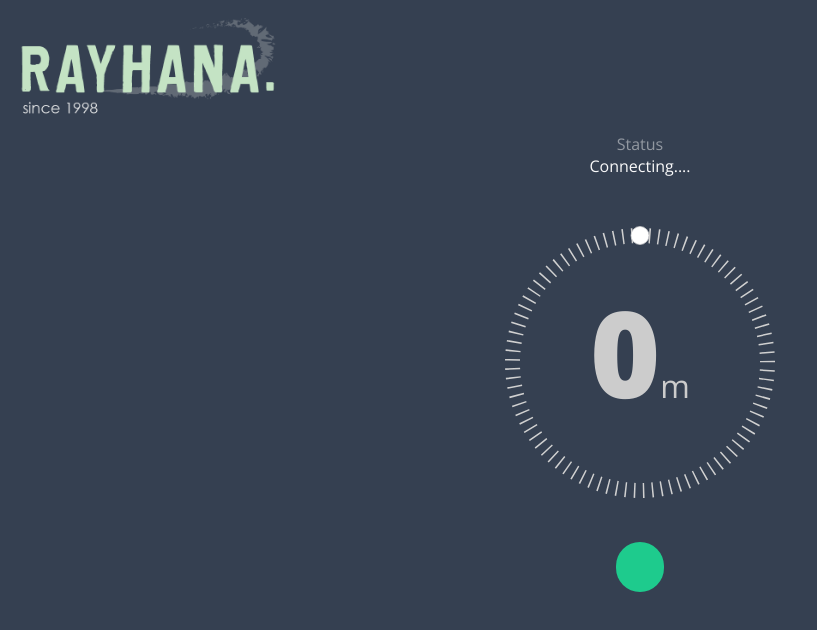
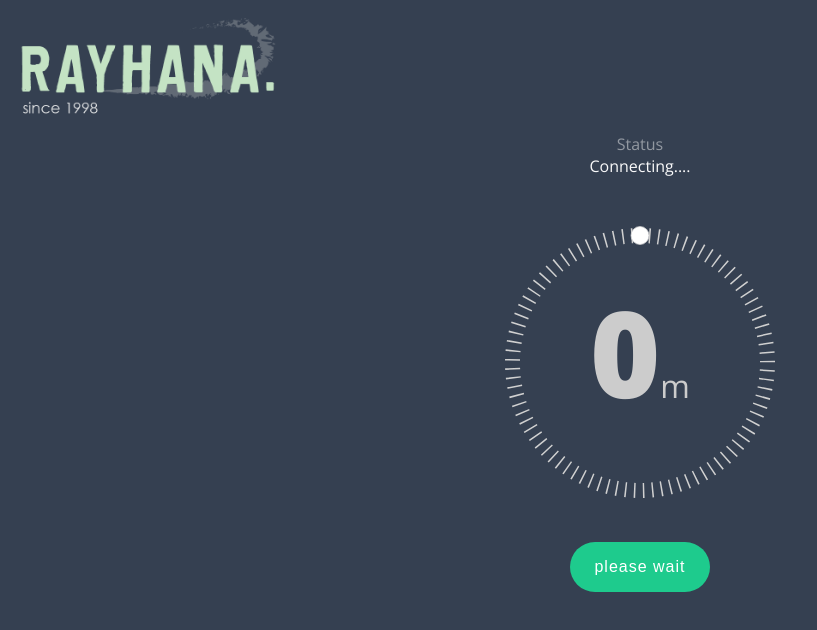
Before and after one commit to userid7/kranrayhana11, a plain HTML site: page index.html in a window 1280 px wide. Shown: the whole page, without its empty margins (0-817 px from the left). Drawn offline with nearby package versions, Linux system fonts and the light colour scheme; no server answers.

Commit message:
edit button connection

```diff
--- a/index.html
+++ b/index.html
@@ -64,7 +64,7 @@
         <div id="button_block">
             <label class="button1">
 <!--                 <input type="button" id="trigcheck" onclick="check()" value="Start"> -->
-                <input type="button" id="trigcheck">
+                <input type="button" id="trigcheck" value="please wait">
             </label>
         </div>
     </div>
```
